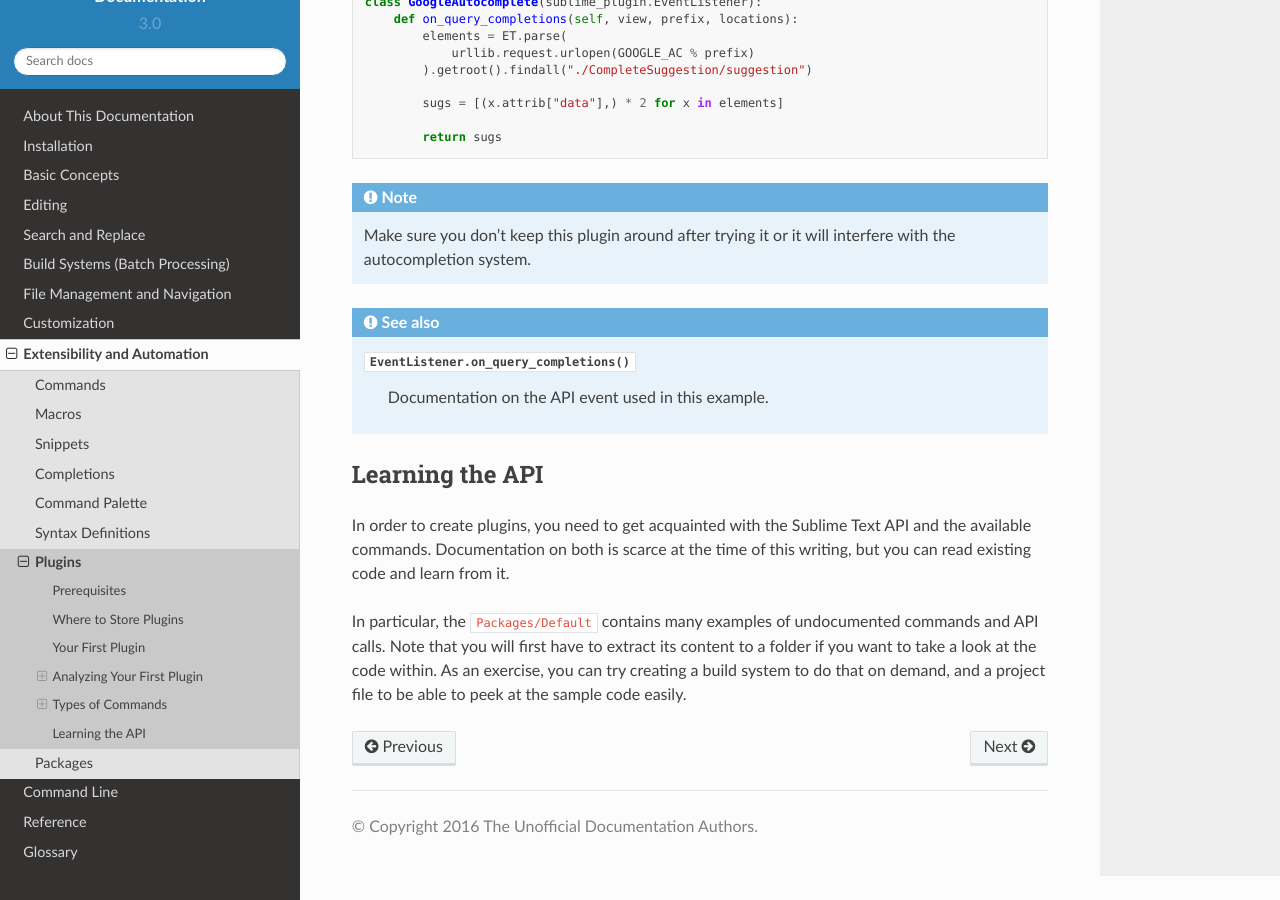
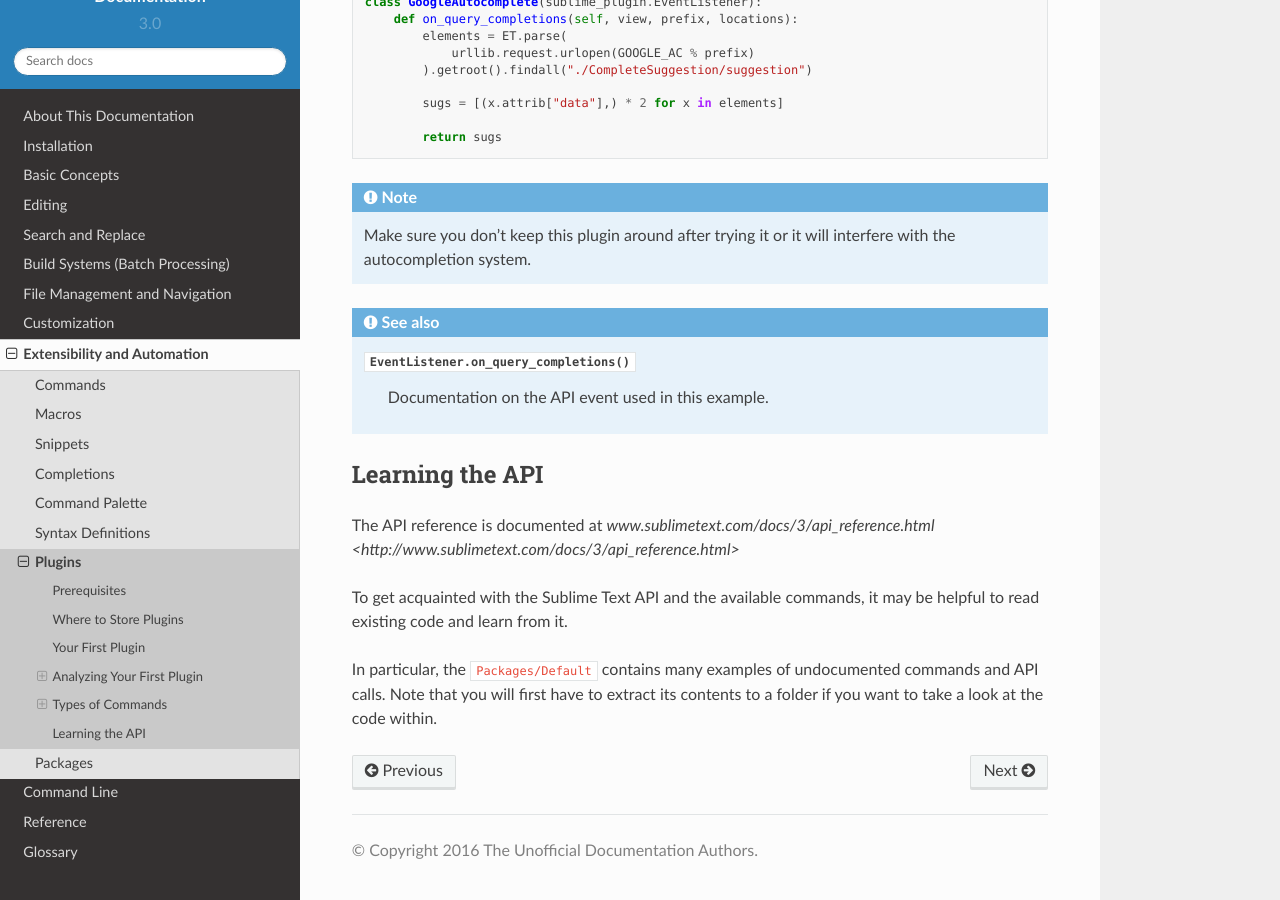
Before and after one commit to guillermooo/sublime-undocs, a Sphinx documentation site: the page built from source/extensibility/plugins.rst, in a window 1280 px wide and 900 px high, scrolled down 3807 px. Built offline with Sphinx 7.4.7 and the Read the Docs theme 2.0.0, drawn with Linux system fonts in a browser that asks for light colours.

Commit message:
Make "Learning the API" less off-putting

```diff
--- a/source/extensibility/plugins.rst
+++ b/source/extensibility/plugins.rst
@@ -216,12 +216,11 @@ for plugins go, this a very bad one.
 Learning the API
 ****************
 
-In order to create plugins, you need to get acquainted with the Sublime Text
-API and the available commands. Documentation on both is scarce at the time of
-this writing, but you can read existing code and learn from it.
+The API reference is documented at `www.sublimetext.com/docs/3/api_reference.html <http://www.sublimetext.com/docs/3/api_reference.html>`
+
+To get acquainted with the Sublime Text API and the available commands,
+it may be helpful to read existing code and learn from it.
 
 In particular, the :file:`Packages/Default` contains many examples of
 undocumented commands and API calls. Note that you will first have to extract
-its content to a folder if you want to take a look at the code within. As an
-exercise, you can try creating a build system to do that on demand, and a
-project file to be able to peek at the sample code easily.
+its contents to a folder if you want to take a look at the code within.
```
